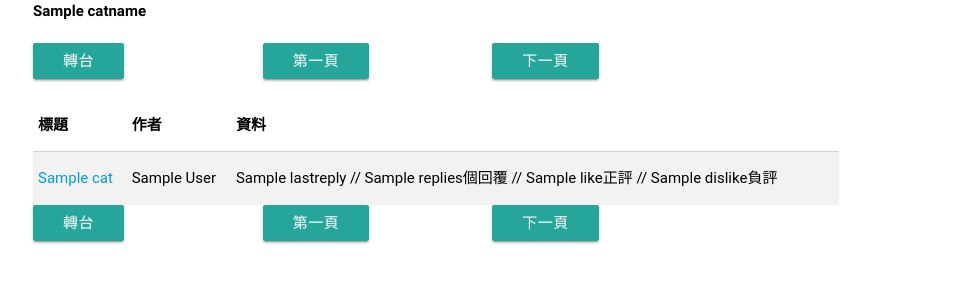
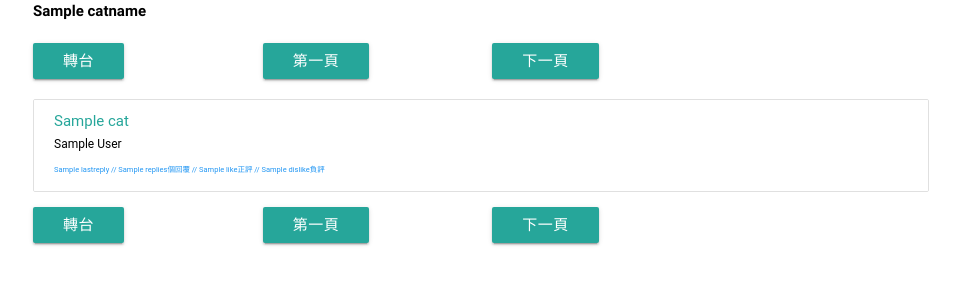
Before and after one commit to lazyfai/lihkgweb1, a Flask app: template templates/cat.html in a window 1280 px wide. Shown: the top 300 px of the page, without its empty margins (159-1119 px from the left). Run offline with Flask 2, Linux system fonts and the light colour scheme; the template is opened without the code that fills it: most values are stand-ins (such as "Sample title", 1, 10 or a date in 2020); some libraries are stand-ins or nearby versions; some web fonts are replaced.

Commit message:
use collection for topic list

```diff
--- a/templates/cat.html
+++ b/templates/cat.html
@@ -31,20 +31,15 @@
 			{% endif %}
 		</div>
 		{% if catlist %}
-		<table class="striped">
-			<thead>
-			<tr><th>標題</th><th>作者</th><th>資料</th></tr>
-			</thead>
-			<tbody>
+		<ul class="collection">
 			{% for cat in catlist %}
-			<tr>
-				<td><a href={{cat.url}}>{{cat.title}}</a></td>
-				<td>{{cat.author}}</td>
-				<td>{{cat.lastreply}} // {{cat.replies}}個回覆 // {{cat.like}}正評 // {{cat.dislike}}負評</td>
-			</tr>
+			<a class="collection-item" href={{cat.url}}>
+				<span class="title">{{cat.title}}</span><br/>
+				<span class="black-text" style="font-size: 80%">{{cat.author}}</span><br/>
+				<span class="blue-text" style="font-size: 50%">{{cat.lastreply}} // {{cat.replies}}個回覆 // {{cat.like}}正評 // {{cat.dislike}}負評</span>
+			</a>
 			{% endfor %}
-			</tbody>
-		</table>
+		</ul>
 		{% else %}
 		Nothing here
 		{% endif %}
```
